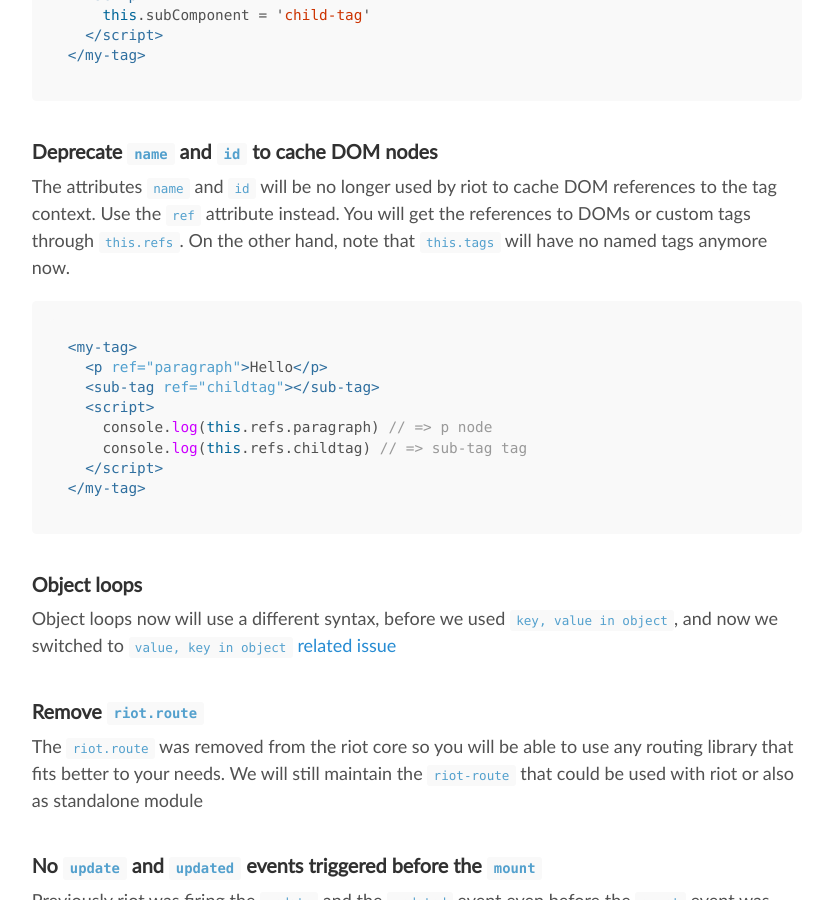
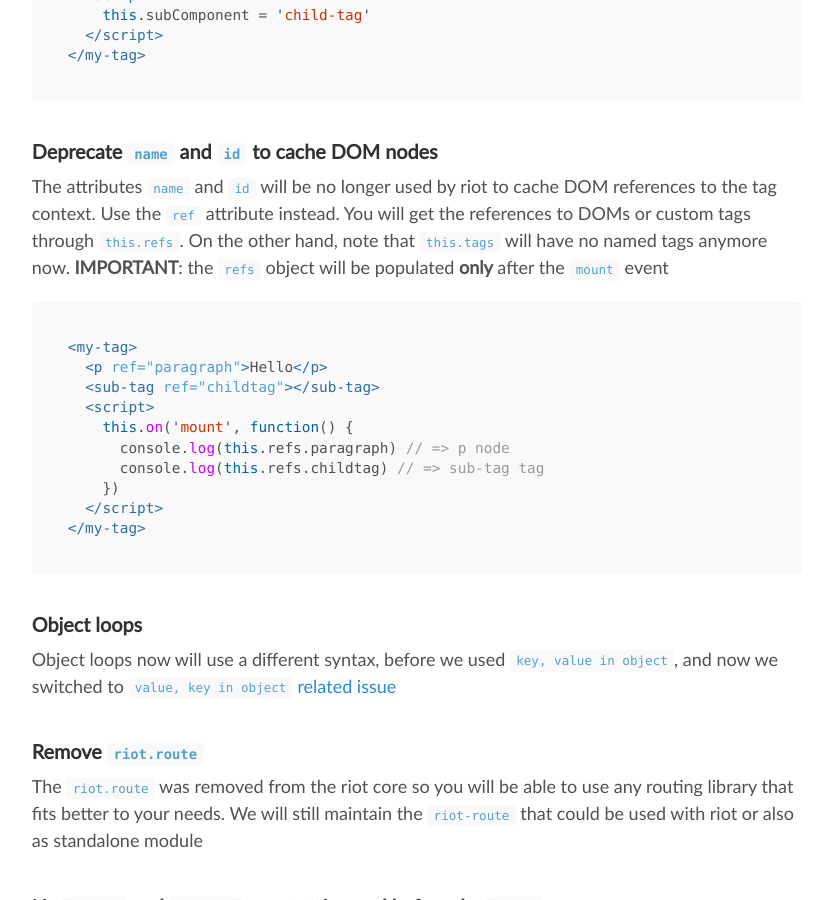
Before and after one commit to riot/riot.github.io, a Jekyll site: the page built from guide/migration-from-riot2.md, in a window 1280 px wide and 900 px high, scrolled down 1062 px. Shown: the whole window, without its empty margins (223-1048 px from the left). Built offline with Jekyll 4.4.1, drawn with Linux system fonts in a browser that asks for light colours; nearby versions of some CDN libraries; emoji names are drawn with the system emoji font.

Commit message:
closes https://github.com/riot/riot/issues/2146

````diff
--- a/guide/migration-from-riot2.md
+++ b/guide/migration-from-riot2.md
@@ -43,14 +43,17 @@ Notice that now `data-is` could be used also in nested tags and it supports dyna
 The attributes `name` and `id` will be no longer used by riot to cache DOM references to the tag context.
 Use the `ref` attribute instead.
 You will get the references to DOMs or custom tags through `this.refs`. On the other hand, note that `this.tags` will have no named tags anymore now.
+__IMPORTANT__: the `refs` object will be populated __only__ after the `mount` event
 
 ```html
 <my-tag>
   <p ref="paragraph">Hello</p>
   <sub-tag ref="childtag"></sub-tag>
   <script>
-    console.log(this.refs.paragraph) // => p node
-    console.log(this.refs.childtag) // => sub-tag tag
+    this.on('mount', function() {
+      console.log(this.refs.paragraph) // => p node
+      console.log(this.refs.childtag) // => sub-tag tag
+    })
   </script>
 </my-tag>
 ```
````
Also changed, not shown: guide/index.md (+0 -3 lines).
